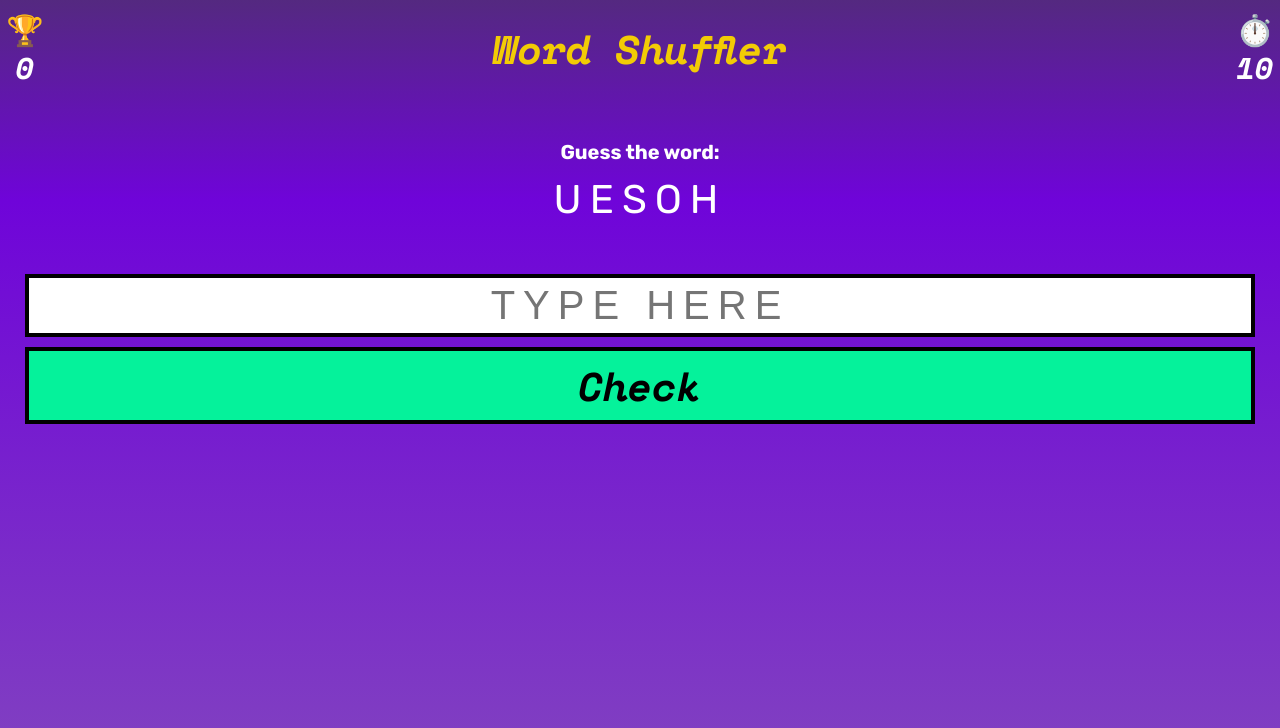
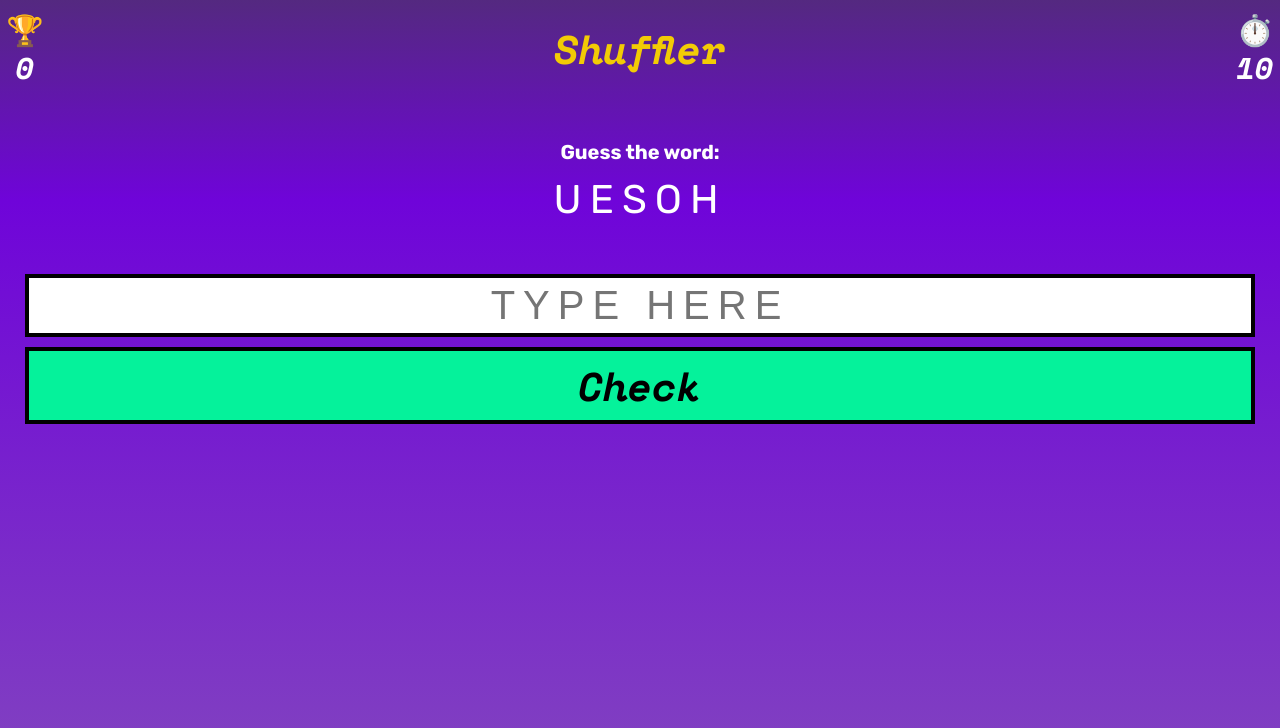
Before and after one commit to aaronmeder/word-shuffler, a website built with Parcel: page index.html in a window 1280 px wide. Built offline with nearby package versions, Linux system fonts and the light colour scheme.

Commit message:
WIP add drag functionality

```diff
--- a/index.html
+++ b/index.html
@@ -13,7 +13,7 @@
   <div class="app-container">
 
     <header class="app-header">
-      <h1 class="logo">Word Shuffler</h1>
+      <h1 class="logo">Shuffler</h1>
       <div id="timer" class="timer"></div>
       <div id="current-score" class="current-score">0</div>
     </header>
--- a/src/js/main.js
+++ b/src/js/main.js
@@ -13,6 +13,15 @@ String.prototype.shuffle = function () {
   }
   return a.join("");
 }
+
+
+// Dragging
+// ---
+
+function dragCharacterStart ( event ) {
+  console.log("event");
+}
+
 
 // Initialize
 // -----------------------
@@ -37,7 +46,20 @@ function startNewRound () {
 
   // pick a random word
   window.wordToSolve = words[Math.floor(Math.random()*words.length)];
-  wordElement.innerHTML = window.wordToSolve.shuffle().toLowerCase();
+  //wordElement.innerHTML = window.wordToSolve.shuffle().toLowerCase();
+
+  // slice word into characters
+  [...window.wordToSolve.shuffle().toLowerCase()].forEach( function(character) {
+
+    // display characters
+    let html = `<span class="character" draggable="true" ondragstart="dragCharacterStart(event)">${character}</span>`
+    wordElement.insertAdjacentHTML('beforeend', html)
+
+  });
+
+  // make draggable
+
+
 
   // reset status
   statusElement.innerHTML = "Guess the word:";
```
